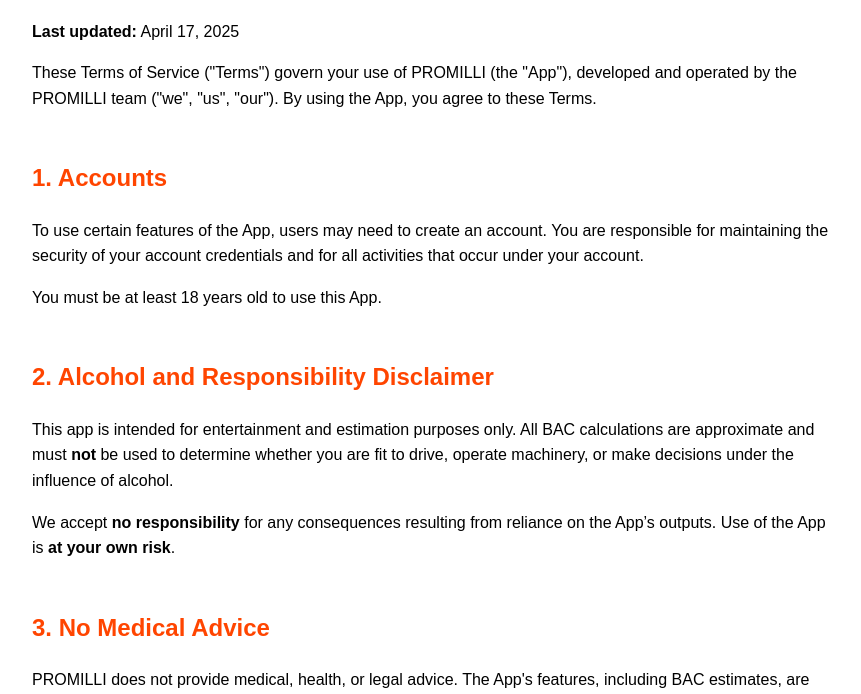
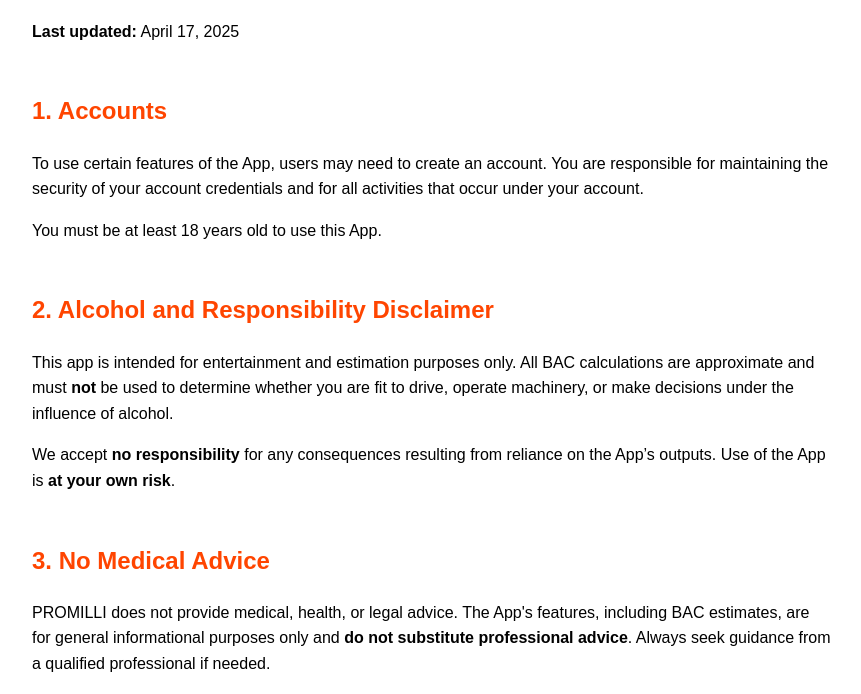
Before and after one commit to promilliapp/promilli-legal, a plain HTML site: page docs/terms-of-service.html in a window 1280 px wide. Shown: the part 94-788 px from the top of the page, without its empty margins (208-1069 px from the left). Drawn offline with Linux system fonts and the light colour scheme.

Commit message:
Update terms-of-service.html

```diff
--- a/docs/terms-of-service.html
+++ b/docs/terms-of-service.html
@@ -31,8 +31,6 @@
 <body>
   <h1>Terms of Service for PROMILLI</h1>
   <p><strong>Last updated:</strong> April 17, 2025</p>
-
-  <p>These Terms of Service ("Terms") govern your use of PROMILLI (the "App"), developed and operated by the PROMILLI team ("we", "us", "our"). By using the App, you agree to these Terms.</p>
 
   <h2>1. Accounts</h2>
   <p>To use certain features of the App, users may need to create an account. You are responsible for maintaining the security of your account credentials and for all activities that occur under your account.</p>
```
